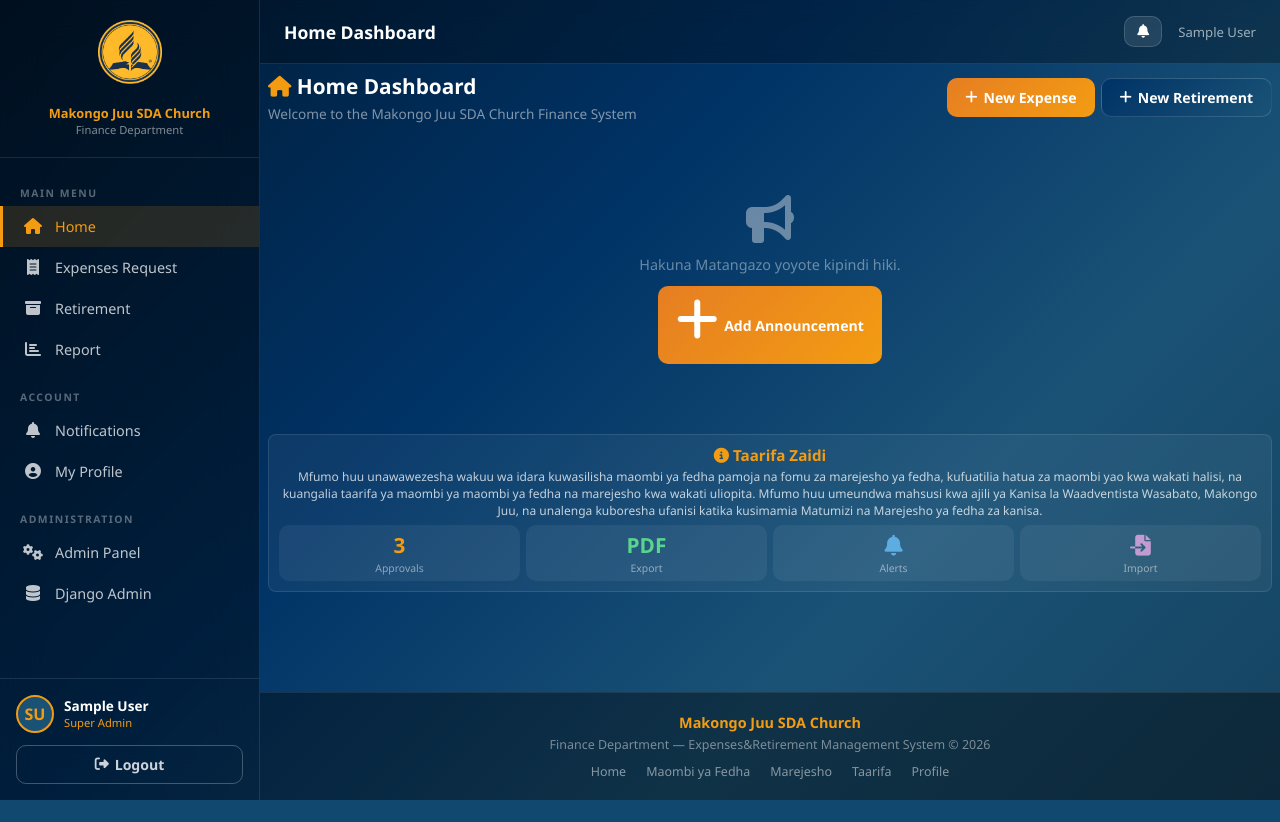
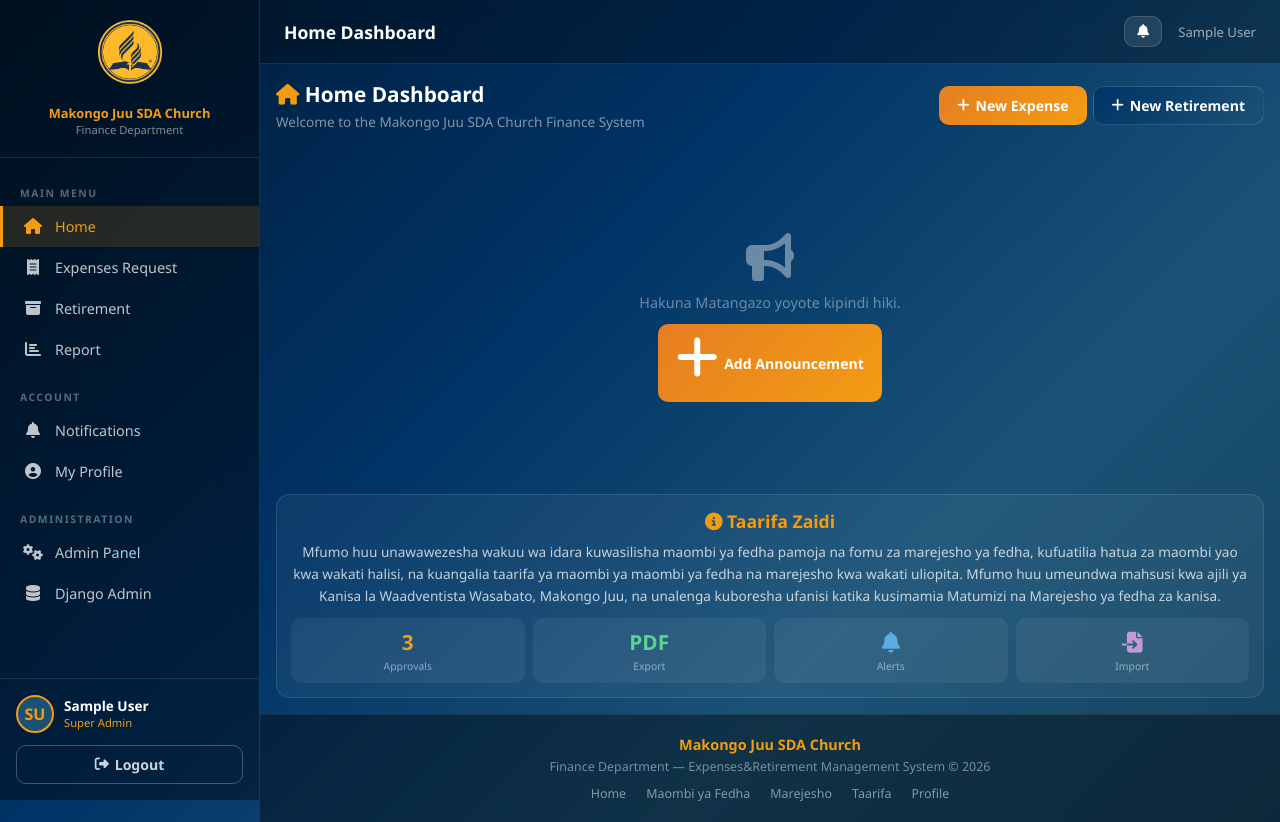
Before and after one commit to thomasgodfrey448-netizen/matumizi, a Django app: page / in a window 1280 px wide. Before the commit the page ends 800 px from the top, so only its background shows below. Run offline with Django 5.2, Linux system fonts and the light colour scheme; the visitor is signed in with stand-in values (Sample User, id 1); data that the repository does not hold is empty.

Commit message:
Revert "Further aggressive spacing reduction in home template for single-screen fit"
This reverts commit 320e8f81a4db43e582aa7f0bcbf6f81c3425a920.

```diff
--- a/matoleo_system/static/css/main.css
+++ b/matoleo_system/static/css/main.css
@@ -409,9 +409,8 @@ body {
 /* ---- PAGE CONTENT ---- */
 .page-content {
   flex: 1;
-  padding: 8px;
+  padding: 16px;
   overflow-x: hidden;
-  overflow-y: hidden;
   width: 100%;
   max-width: none;
   box-sizing: border-box;
@@ -440,116 +439,45 @@ body {
   .home-dashboard {
     display: flex;
     flex-direction: column;
-    gap: 8px;
+    gap: 14px;
     width: 100%;
     max-width: none;
     margin: 0;
   }
 
   .home-dashboard .home-header-row {
-    gap: 8px;
+    gap: 12px;
     align-items: flex-start;
-    margin-bottom: 0;
   }
 
   .home-dashboard .row {
-    gap: 8px;
-    margin-bottom: 0;
+    gap: 12px;
   }
 
   .home-dashboard .announcement-ticker {
-    padding: 6px 8px;
-    border-radius: 8px;
+    padding: 10px 12px;
+    border-radius: 12px;
     background: rgba(255,255,255,0.06);
     border: 1px solid rgba(255,255,255,0.1);
     margin-bottom: 0;
-    font-size: 0.75rem;
   }
 
   .home-dashboard .about-section {
-    padding: 10px;
+    padding: 14px;
     margin-bottom: 0;
-    border-radius: 8px;
-  }
-
-  .home-dashboard .about-section h3 {
-    font-size: 0.95rem;
-    margin-bottom: 4px;
-  }
-
-  .home-dashboard .about-section p {
-    font-size: 0.75rem;
-    line-height: 1.4;
-    margin: 0;
   }
 
   .home-dashboard .stat-card {
-    min-height: 75px;
-    padding: 10px;
-    gap: 10px;
-  }
-
-  .home-dashboard .stat-icon {
-    width: 40px;
-    height: 40px;
-    font-size: 1.2rem;
-  }
-
-  .home-dashboard .stat-info .stat-value {
-    font-size: 1.3rem;
-  }
-
-  .home-dashboard .stat-info .stat-label {
-    font-size: 0.7rem;
+    min-height: 100px;
+    padding: 14px;
+  }
+
+  .home-dashboard .stat-card .stat-value {
+    font-size: 1.5rem;
   }
 
   .home-dashboard .card {
-    margin-bottom: 6px;
-  }
-
-  .home-dashboard .card-header {
-    padding: 8px 10px;
-  }
-
-  .home-dashboard .card-header h5 {
-    font-size: 0.9rem;
-  }
-
-  .home-dashboard .card-body {
-    padding: 8px;
-  }
-
-  .home-dashboard .announcement-grid {
-    grid-template-columns: repeat(auto-fit, minmax(150px, 1fr));
-    gap: 8px;
-  }
-
-  .home-dashboard .announcement-card {
-    max-height: 150px;
-  }
-
-  .home-dashboard .announcement-card img {
-    height: 60px;
-  }
-
-  .home-dashboard .announcement-body {
-    padding: 6px;
-  }
-
-  .home-dashboard .announcement-title {
-    font-size: 0.75rem;
-  }
-
-  .home-dashboard .announcement-text {
-    font-size: 0.65rem;
-    display: -webkit-box;
-    -webkit-line-clamp: 2;
-    -webkit-box-orient: vertical;
-    overflow: hidden;
-  }
-
-  .home-dashboard .announcement-date {
-    font-size: 0.6rem;
+    margin-bottom: 10px;
   }
   border: 1px solid rgba(255,255,255,0.12);
   border-radius: 12px;
--- a/matoleo_system/templates/core/home.html
+++ b/matoleo_system/templates/core/home.html
@@ -8,7 +8,7 @@
 
 <div class="home-dashboard">
   <!-- HEADER ROW -->
-  <div class="home-header-row" style="display:flex; align-items:center; justify-content:space-between; margin-bottom:8px; flex-wrap:wrap; gap:8px;">
+  <div class="home-header-row" style="display:flex; align-items:center; justify-content:space-between; margin-bottom:20px; flex-wrap:wrap; gap:12px;">
   <div>
     <h2 style="font-size:1.3rem; font-weight:800; color:var(--white); margin:0;">
       <i class="fas fa-home" style="color:var(--accent);"></i> Home Dashboard
@@ -48,7 +48,7 @@
 
 <!-- QUICK STATS -->
 {% if not is_approver and not is_treasurer and not is_admin %}
-<div class="row" style="margin-bottom:8px;">
+<div class="row" style="margin-bottom:20px;">
   <div class="col">
     <div class="stat-card">
       <div class="stat-icon blue"><i class="fas fa-wallet"></i></div>
@@ -159,22 +159,22 @@
     kufuatilia hatua za maombi yao kwa wakati halisi, na kuangalia taarifa ya maombi ya maombi ya fedha na marejesho kwa wakati uliopita.
     Mfumo huu umeundwa mahsusi kwa ajili ya Kanisa la Waadventista Wasabato, Makongo Juu, na unalenga kuboresha ufanisi katika kusimamia Matumizi na Marejesho ya fedha za kanisa.
   </p>
-  <div style="display: grid; grid-template-columns: repeat(4, minmax(60px, 1fr)); gap: 6px; margin-top:6px; max-width: 100%;">
-    <div style="text-align:center; padding:6px; background:rgba(255,255,255,0.06); border-radius:10px; overflow: hidden;">
+  <div style="display: grid; grid-template-columns: repeat(4, minmax(60px, 1fr)); gap: 8px; margin-top:12px; max-width: 100%;">
+    <div style="text-align:center; padding:10px; background:rgba(255,255,255,0.06); border-radius:10px; overflow: hidden;">
       <div style="font-size:1.3rem; color:var(--accent); font-weight:800;">3</div>
-      <div style="font-size:0.65rem; color:rgba(255,255,255,0.5); margin-top:2px; word-break: break-word;">Approvals</div>
+      <div style="font-size:0.65rem; color:rgba(255,255,255,0.5); margin-top:3px; word-break: break-word;">Approvals</div>
     </div>
-    <div style="text-align:center; padding:6px; background:rgba(255,255,255,0.06); border-radius:10px; overflow: hidden;">
+    <div style="text-align:center; padding:10px; background:rgba(255,255,255,0.06); border-radius:10px; overflow: hidden;">
       <div style="font-size:1.3rem; color:#58d68d; font-weight:800;">PDF</div>
-      <div style="font-size:0.65rem; color:rgba(255,255,255,0.5); margin-top:2px; word-break: break-word;">Export</div>
+      <div style="font-size:0.65rem; color:rgba(255,255,255,0.5); margin-top:3px; word-break: break-word;">Export</div>
     </div>
-    <div style="text-align:center; padding:6px; background:rgba(255,255,255,0.06); border-radius:10px; overflow: hidden;">
+    <div style="text-align:center; padding:10px; background:rgba(255,255,255,0.06); border-radius:10px; overflow: hidden;">
       <div style="font-size:1.3rem; color:#5dade2; font-weight:800;"><i class="fas fa-bell" style="display: inline-block;"></i></div>
-      <div style="font-size:0.65rem; color:rgba(255,255,255,0.5); margin-top:2px; word-break: break-word;">Alerts</div>
+      <div style="font-size:0.65rem; color:rgba(255,255,255,0.5); margin-top:3px; word-break: break-word;">Alerts</div>
     </div>
-    <div style="text-align:center; padding:6px; background:rgba(255,255,255,0.06); border-radius:10px; overflow: hidden;">
+    <div style="text-align:center; padding:10px; background:rgba(255,255,255,0.06); border-radius:10px; overflow: hidden;">
       <div style="font-size:1.3rem; color:#c39bd3; font-weight:800;"><i class="fas fa-file-import" style="display: inline-block;"></i></div>
-      <div style="font-size:0.65rem; color:rgba(255,255,255,0.5); margin-top:2px; word-break: break-word;">Import</div>
+      <div style="font-size:0.65rem; color:rgba(255,255,255,0.5); margin-top:3px; word-break: break-word;">Import</div>
     </div>
   </div>
 </div>
```
